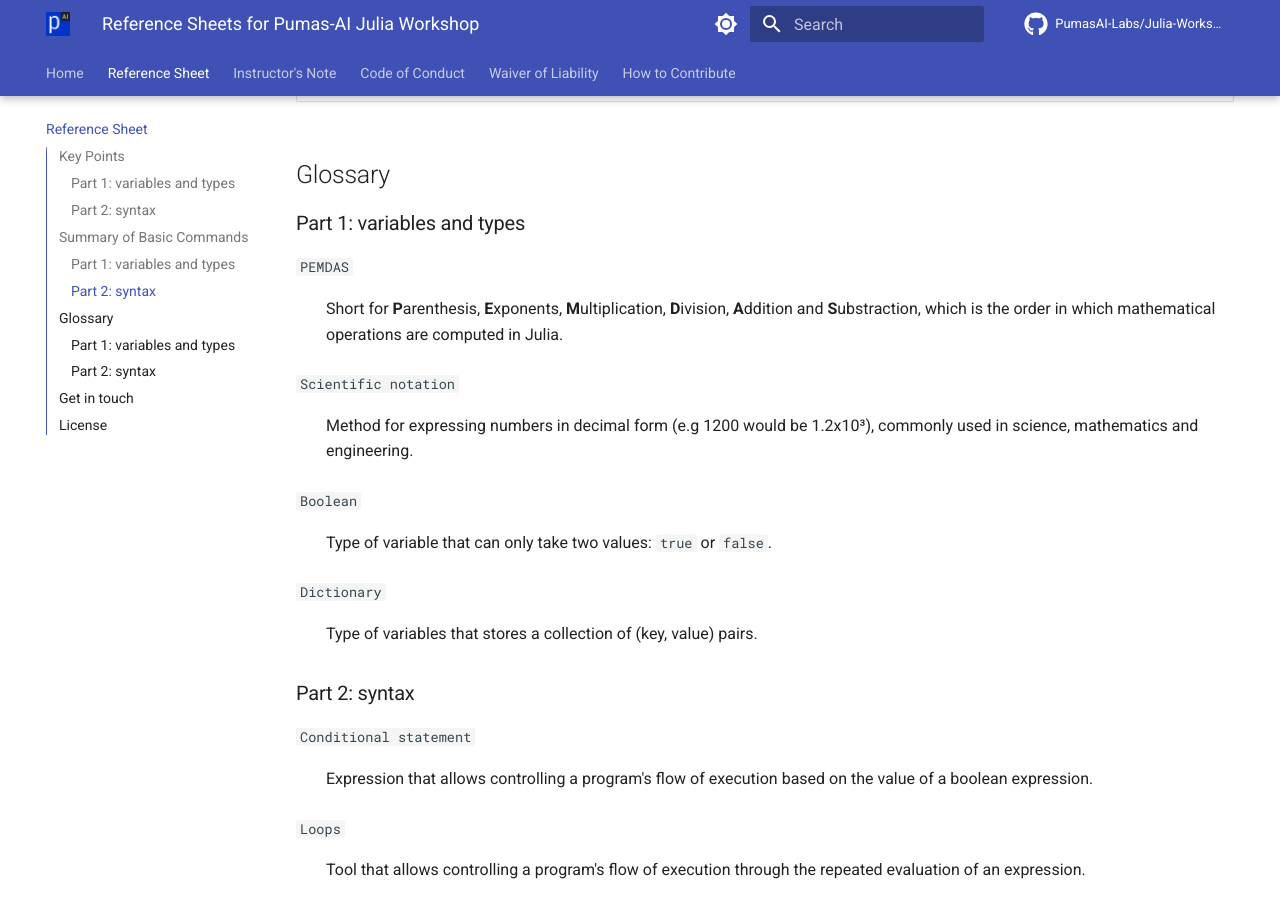
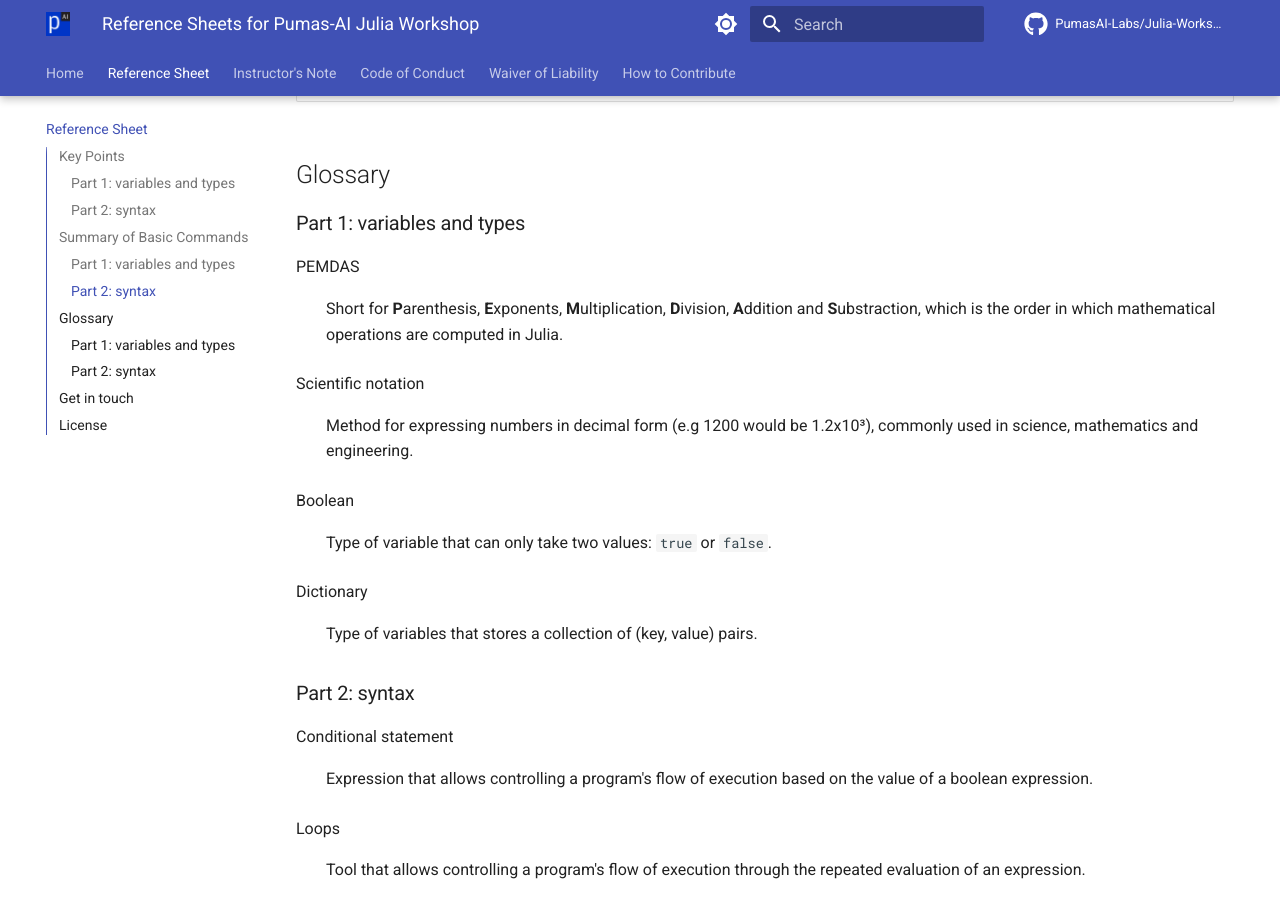
Before and after one commit to PumasAI-Labs/Julia-Workshop, an MkDocs documentation site: the page built from docs/reference.md, in a window 1280 px wide and 900 px high, scrolled down 3865 px. Built offline with MkDocs 1.6.1 and Material for MkDocs 9.7.7, drawn with Linux system fonts in a browser that asks for light colours; comment, search, counter and statistics services are not loaded.

Commit message:
Removed backticks from glossary

```diff
--- a/docs/reference.md
+++ b/docs/reference.md
@@ -115,40 +115,40 @@ be replaced with underscores (`_`).
 
 ### Part 1: variables and types
 
-`PEMDAS`
+PEMDAS
 
 : Short for **P**arenthesis, **E**xponents, **M**ultiplication, **D**ivision, **A**ddition
 and **S**ubstraction, which is the order in which mathematical operations are computed in Julia.
 
-`Scientific notation`
+Scientific notation
 
 : Method for expressing numbers in decimal form (e.g 1200 would be 1.2x10³), commonly used
 in science, mathematics and engineering.
 
-`Boolean`
+Boolean
 
 : Type of variable that can only take two values: `true` or `false`.
 
-`Dictionary`
+Dictionary
 
 : Type of variables that stores a collection of (key, value) pairs.
 
 ### Part 2: syntax
 
-`Conditional statement`
+Conditional statement
 
 : Expression that allows controlling a program's flow of execution based on the value of a boolean expression.
 
-`Loops`
+Loops
 
 : Tool that allows controlling a program's flow of execution through the repeated evaluation of an expression.
 
-`Camel Case`
+Camel Case
 
 : Writing style where spaces are replaced by capital letters (e.g Camel case becomes CamelCase). `Module`s and
 `Type`s are named using this style in Julia.
 
-`Macros`
+Macros
 
 : Special tool for [metaprogramming](https://docs.julialang.org/en/v1/manual/metaprogramming/) in Julia.
 
```
